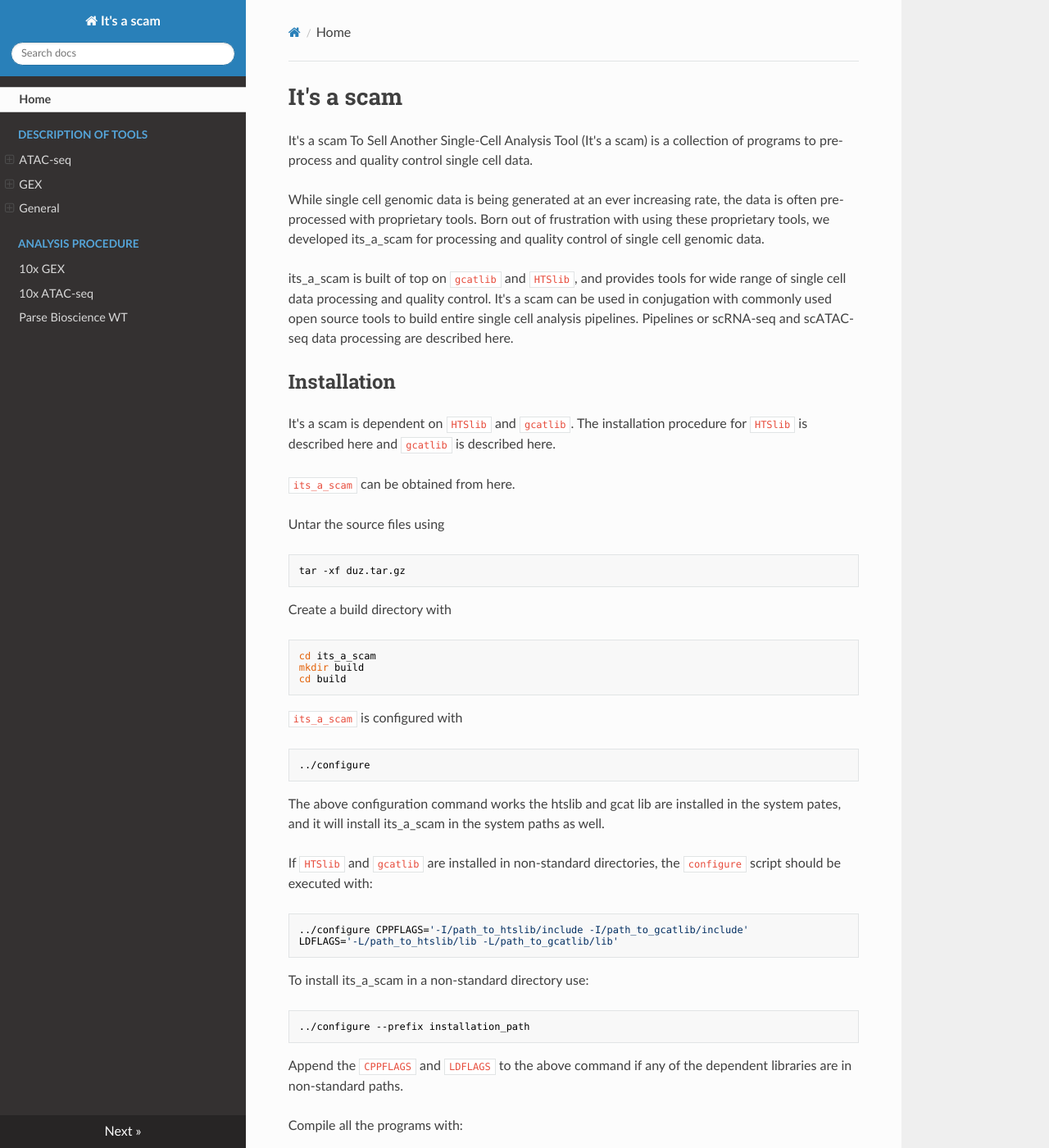
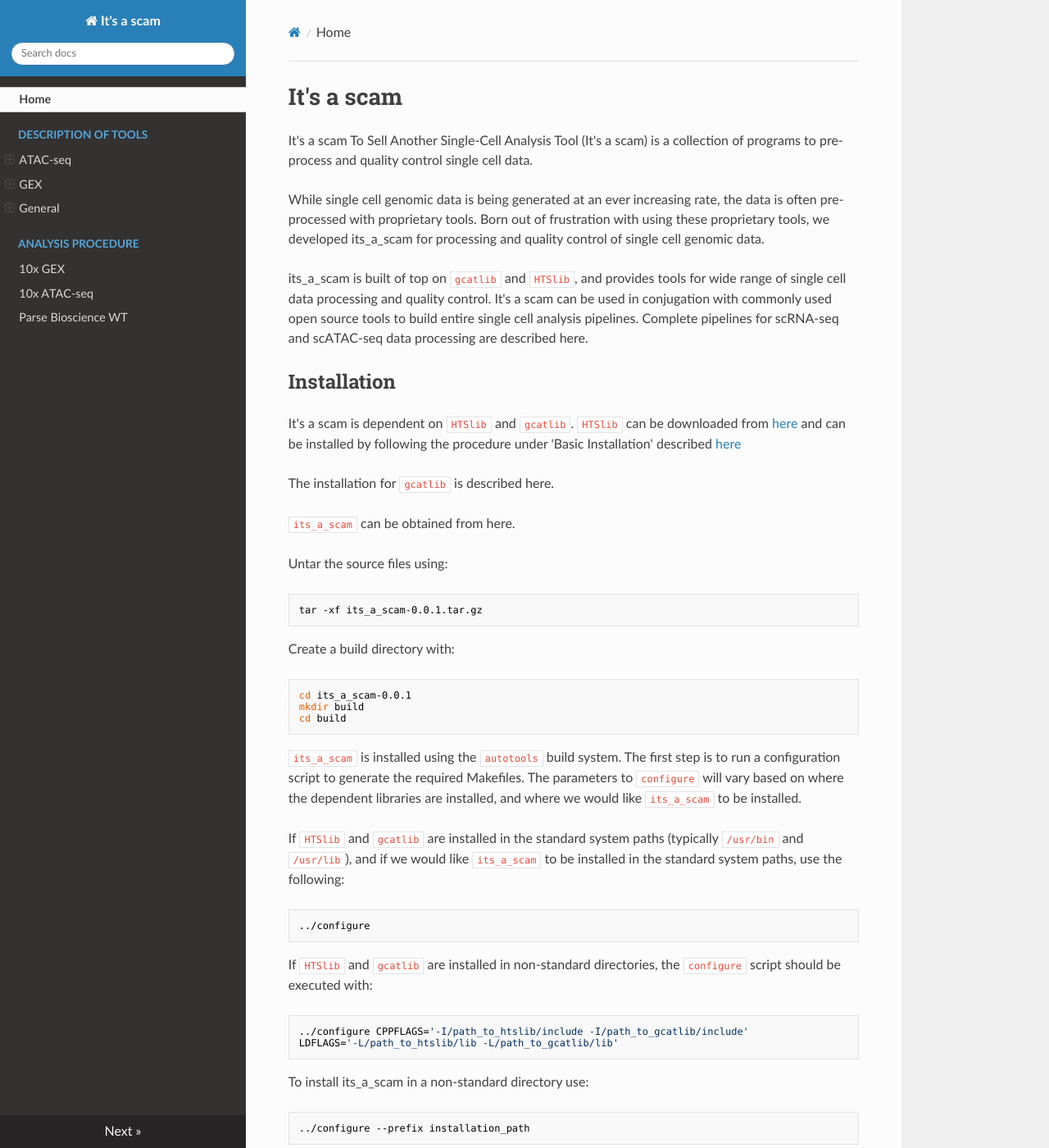
Before and after one commit to rishvanth-kp/its_a_scam, an MkDocs documentation site: the page built from doc/content/index.md, in a window 1280 px wide and 1400 px high. Shown: the whole window at 82% size. Built offline with MkDocs 1.6.1, drawn with Linux system fonts in a browser that asks for light colours; nearby versions of some CDN libraries; some of the changed text lies outside the part shown.

Commit message:
updated installation instructions

````diff
--- a/doc/content/index.md
+++ b/doc/content/index.md
@@ -13,37 +13,44 @@ data.
 its_a_scam is built of top on `gcatlib` and `HTSlib`, and provides tools
 for wide range of single cell data processing and quality control.  It's
 a scam can be used in conjugation with commonly used open source tools
-to build entire single cell analysis pipelines.  Pipelines or scRNA-seq
-and scATAC-seq data processing are described here.
+to build entire single cell analysis pipelines.  Complete pipelines for
+scRNA-seq and scATAC-seq data processing are described here.
 
 ## Installation
+It's a scam is dependent on `HTSlib` and `gcatlib`. `HTSlib` can be
+downloaded from [here](https://www.htslib.org/download/) and
+can be installed by following the procedure under
+'Basic Installation' described
+[here](https://github.com/samtools/htslib/blob/develop/INSTALL)
 
-It's a scam is dependent on `HTSlib` and `gcatlib`.  The installation
-procedure for `HTSlib` is described here and `gcatlib` is described
-here.
+The installation for `gcatlib` is described here.
 
 `its_a_scam` can be obtained from here.
 
-Untar the source files using
+Untar the source files using:
 ```
-tar -xf duz.tar.gz
+tar -xf its_a_scam-0.0.1.tar.gz
 ```
 
-Create a build directory with
+Create a build directory with:
 ```
-cd its_a_scam
+cd its_a_scam-0.0.1
 mkdir build
 cd build
 ```
 
-`its_a_scam` is configured with
+`its_a_scam` is installed using the `autotools` build system.  The first
+step is to run a configuration script to generate the required
+Makefiles. The parameters to `configure` will vary based on where the
+dependent libraries are installed, and where we would like `its_a_scam`
+to be installed.
+
+If `HTSlib` and `gcatlib` are installed in the standard system paths
+(typically `/usr/bin` and `/usr/lib`), and if we would like `its_a_scam`
+to be installed in the standard system paths, use the following:
 ```
 ../configure
 ```
-
-The above configuration command works the htslib and gcat lib are
-installed in the system pates, and it will install its_a_scam
-in the system paths as well.
 
 If `HTSlib` and `gcatlib` are installed in non-standard directories,
 the `configure` script should be executed with:
@@ -56,24 +63,45 @@ To install its_a_scam in a non-standard directory use:
 ```
 ../configure --prefix installation_path
 ```
-Append the `CPPFLAGS` and `LDFLAGS` to the above command if any
-of the dependent libraries are in non-standard paths.
 
-Compile all the programs with:
+Append the `CPPFLAGS` and `LDFLAGS` to the above command if any of the
+dependent libraries are in non-standard paths.
+
+
+The configuration is now complete and the build system is ready to
+compile all the programs with:
 ```
 make [-j threads]
 ```
+This will generate the programs into the `build` directory.
 
-Finally, install its_a_scam with:
+
+Finally (optionally), install its_a_scam with:
 ```
 make intall
 ```
 This will copy all the programs into `installation_path/bin`.
 
 
+The installation can be tested by running any executable. On successful
+installation the you will an output describing the program's arguments.
 
-Of note, the Git repo does not include the `configure` script.
-This can be generated by executing `autoreconf -i`.
+If you get the following error message
+`error while loading shared libraries: libhts.so.3: cannot open shared object file: No such file or directory `,
+it likely means that `HTSlib` is in a non-standard path and that is not
+know to the program. This can be fixed adding the path to
+`LD_LIBRARY_PATH` environment variables:
+```
+export LD_LIBRARY_PATH=$LD_LIBRARY_PATH:/path_to_htslib/lib/
+```
+
+
+Of note, if you have cloned the Git repo, it does not include the
+`configure` script. This can be generated by executing:
+```
+autoreconf -i
+```
+After which the configuration and installation can proceed as usual.
 
 
 ## Contact
````
Also changed, not shown: README.md.
